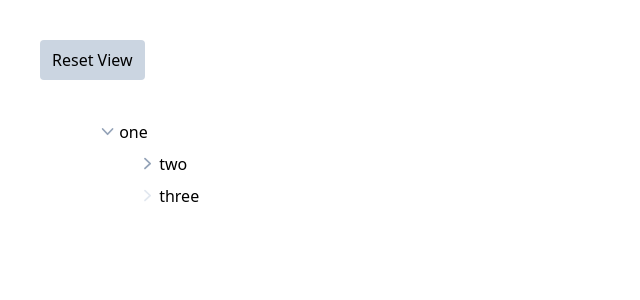
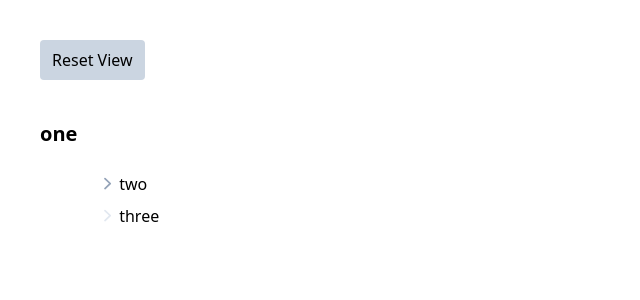
Before and after one commit to tinyshipdev/fibersapp, a React (Create React App) app: page / in a window 1280 px wide. Both pictures are taken after a click on the button 88 px from the left and 132 px from the top of the page. Shown: the top 300 px of the page, without its empty margins (0-640 px from the left). Built offline with nearby package versions, Linux system fonts and the light colour scheme.

Commit message:
refactor: work on zoom header

```diff
--- a/src/RootTask.tsx
+++ b/src/RootTask.tsx
@@ -430,7 +430,6 @@ const RootTask: React.FC = () => {
   }
 
   function handleZoom(id: string) {
-    // TODO: generate breadcrumbs
     setFocusedNode(id);
   }
 
@@ -440,8 +439,12 @@ const RootTask: React.FC = () => {
         className={'mb-10 bg-slate-300 p-3 rounded py-2'}
         onClick={() => handleZoom('root')}
       >Reset View</button>
+      {focusedNode !== 'root' && (
+        <h3 className={'text-xl font-bold mb-6'}>{nodes[focusedNode]?.value}</h3>
+      )}
       <Task
         id={focusedNode}
+        focusedNode={focusedNode}
         value={nodes[focusedNode]?.value}
         graph={taskGraph}
         nodes={nodes}
--- a/src/Task.tsx
+++ b/src/Task.tsx
@@ -6,6 +6,7 @@ import {MagnifyingGlassPlusIcon} from "@heroicons/react/24/outline";
 interface TaskNodeProps {
   id: string;
   value: string;
+  focusedNode: string;
   graph: TaskGraphInterface;
   nodes: NodesInterface;
   onChange: (id: string, value: string) => void;
@@ -21,6 +22,7 @@ interface TaskNodeProps {
 const Task: React.FC<TaskNodeProps> = ({
   id,
   value,
+  focusedNode,
   graph,
   nodes,
   onChange,
@@ -41,6 +43,7 @@ const Task: React.FC<TaskNodeProps> = ({
           key={n}
           id={n}
           value={nodes[n].value}
+          focusedNode={focusedNode}
           graph={graph}
           nodes={nodes}
           onChange={(id, value) => onChange(id, value)}
@@ -56,7 +59,7 @@ const Task: React.FC<TaskNodeProps> = ({
     </ul>
   )
 
-  if(id === 'root') {
+  if(id === focusedNode) {
     return graphMap;
   }
 
```
Also changed, not shown: 1 other file (tests, documents, lock files or other folders).
